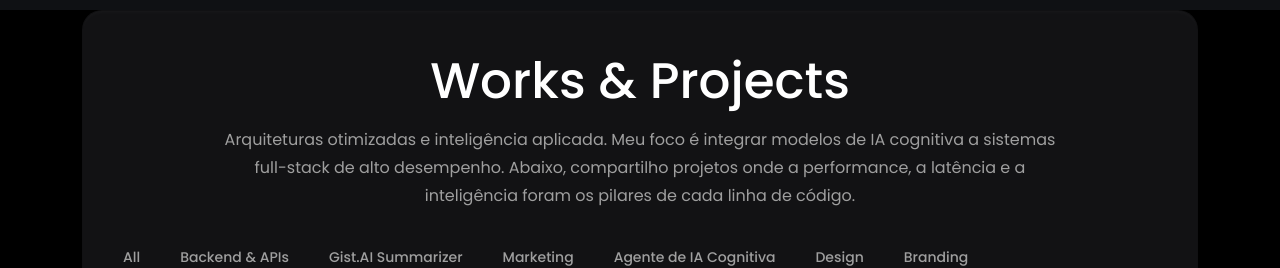
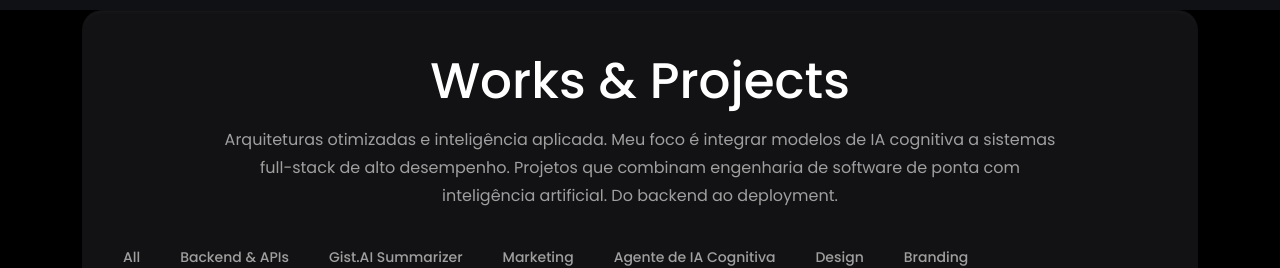
Before and after one commit to vn-24k/myportfoliovnsilva, a Nuxt app: page / in a window 1280 px wide. Shown: the part 2500-2768 px from the top of the page. Built offline with nearby package versions, Linux system fonts and the light colour scheme.

Commit message:
Update PortfolioArea.vue

```diff
--- a/components/home/PortfolioArea.vue
+++ b/components/home/PortfolioArea.vue
@@ -102,7 +102,7 @@ function handleImagePopup(index) {
             <div class="section-title text-center wow fadeInUp delay-0-2s">
               <h2>Works & Projects</h2>
               <p>
-                Arquiteturas otimizadas e inteligência aplicada. Meu foco é integrar modelos de IA cognitiva a sistemas full-stack de alto desempenho. Abaixo, compartilho projetos onde a performance, a latência e a inteligência foram os pilares de cada linha de código.
+                Arquiteturas otimizadas e inteligência aplicada. Meu foco é integrar modelos de IA cognitiva a sistemas full-stack de alto desempenho. Projetos que combinam engenharia de software de ponta com inteligência artificial. Do backend ao deployment.
               </p>
             </div>
           </div>
```
